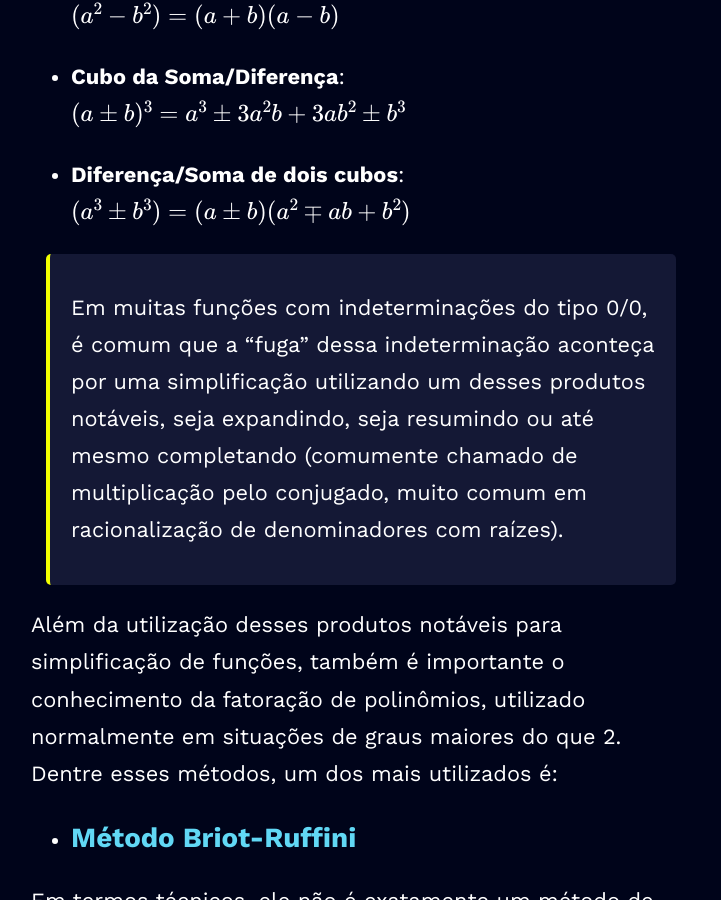
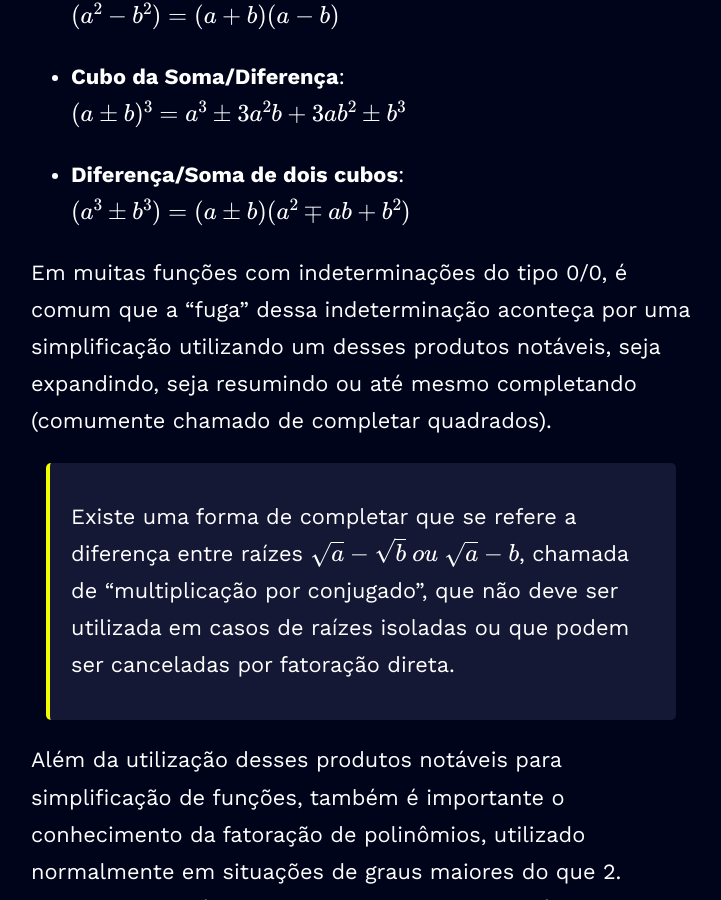
Before and after one commit to gabrielbelo2007/gabrielbelo2007.github.io, a Jekyll site: the page built from _posts/2025-09-10-post.md, in a window 1280 px wide and 900 px high, scrolled down 2871 px. Shown: the whole window, without its empty margins (279-1000 px from the left). Built offline with Jekyll 4.4.1, drawn with Linux system fonts in a browser that asks for light colours; some web fonts are replaced.

Commit message:
Fix -Post 2o

```diff
--- a/_posts/2025-09-10-post.md
+++ b/_posts/2025-09-10-post.md
@@ -46,7 +46,9 @@ Os principais produtos notáveis:
 
 - **Diferença/Soma de dois cubos**: <br>$$(a^3 \pm b^3) = (a \pm b)(a^2 \mp ab + b^2)$$
 
-> Em muitas funções com indeterminações do tipo 0/0, é comum que a "fuga" dessa indeterminação aconteça por uma simplificação utilizando um desses produtos notáveis, seja expandindo, seja resumindo ou até mesmo completando (comumente chamado de multiplicação pelo conjugado, muito comum em racionalização de denominadores com raízes).
+Em muitas funções com indeterminações do tipo 0/0, é comum que a "fuga" dessa indeterminação aconteça por uma simplificação utilizando um desses produtos notáveis, seja expandindo, seja resumindo ou até mesmo completando (comumente chamado de completar quadrados).
+
+> Existe uma forma de completar que se refere a diferença entre raízes $$\sqrt{a} - \sqrt{b} \ ou \ \sqrt{a} - b$$, chamada de "multiplicação por conjugado", que não deve ser utilizada em casos de raízes isoladas ou que podem ser canceladas por fatoração direta.
 
 Além da utilização desses produtos notáveis para simplificação de funções, também é importante o conhecimento da fatoração de polinômios, utilizado normalmente em situações de graus maiores do que 2. Dentre esses métodos, um dos mais utilizados é:
 
```
